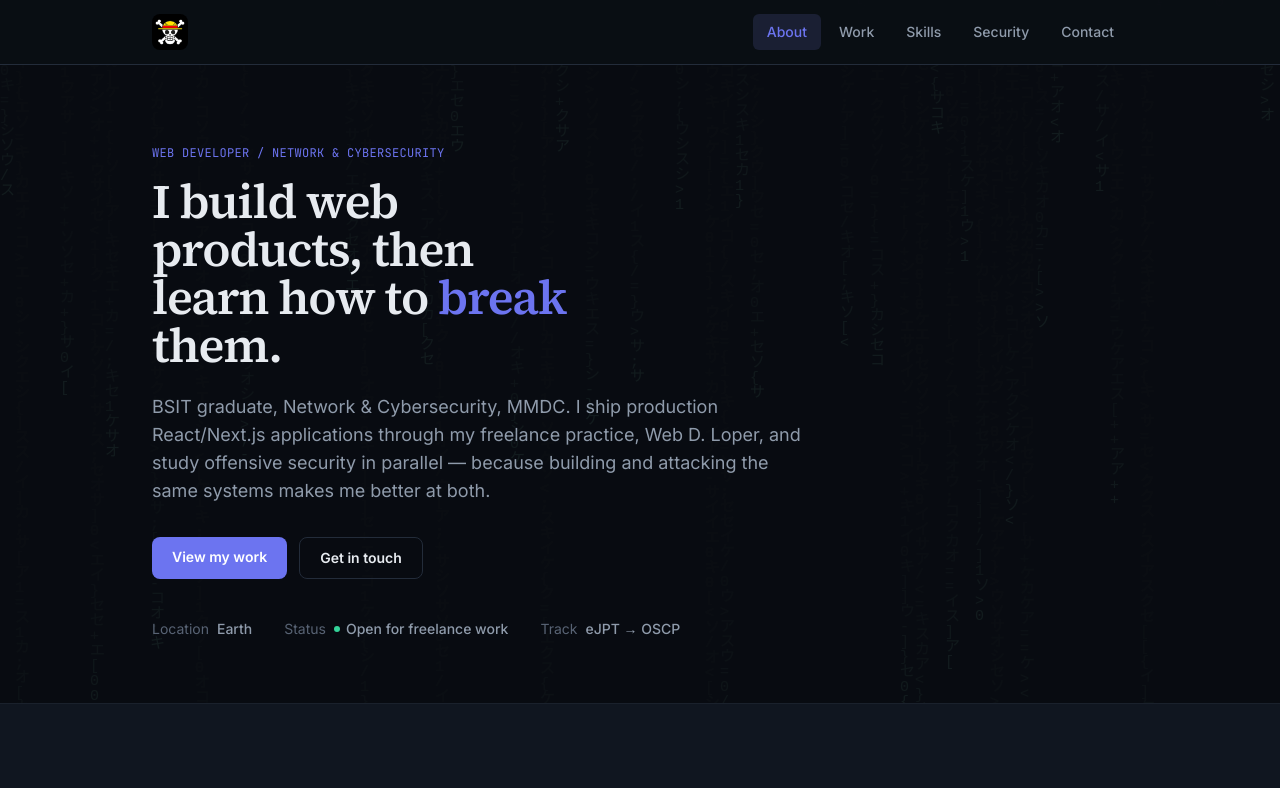
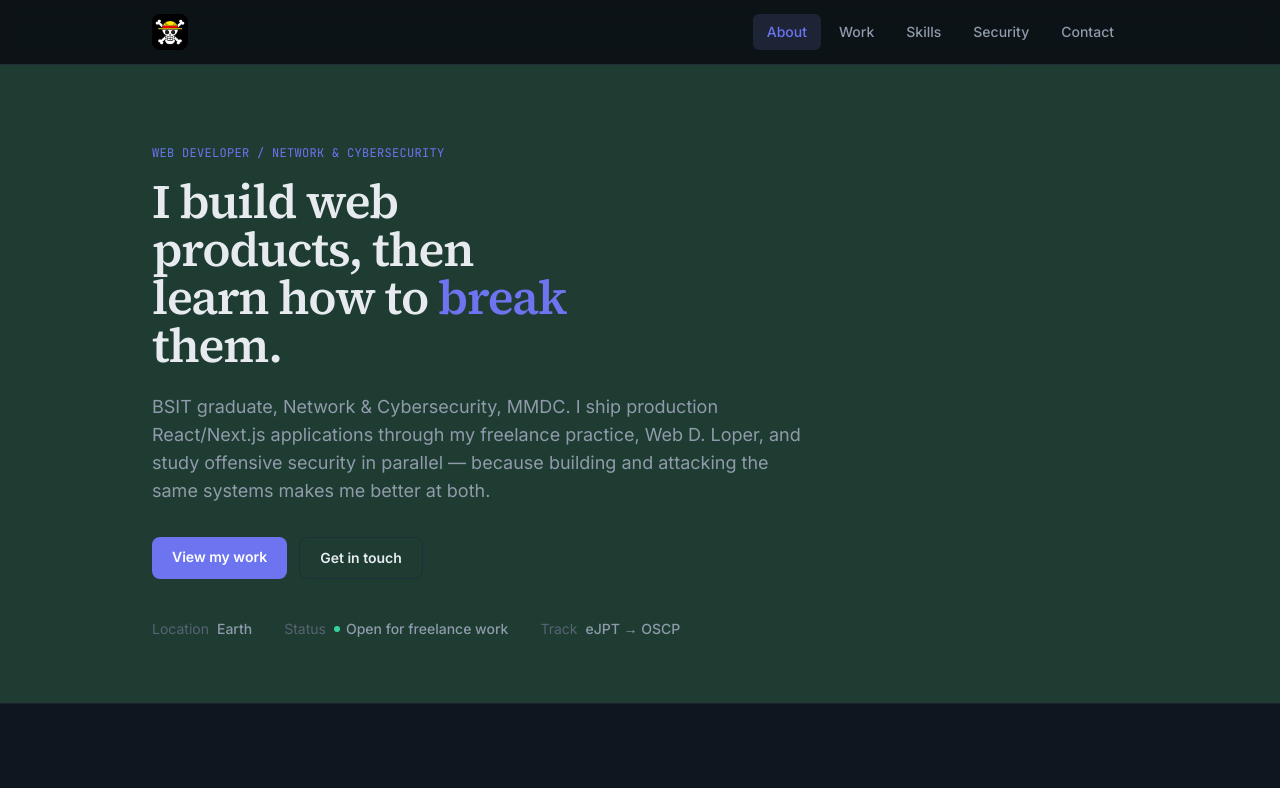
Before and after one commit to emaniebo420/Web-D.-Loper, a React (Vite) app: page / in a window 1280 px wide. Shown: the top 788 px of the page. Built offline with nearby package versions, Linux system fonts and the light colour scheme.

Commit message:
Update CodeRain.jsx

```diff
--- a/src/components/CodeRain.jsx
+++ b/src/components/CodeRain.jsx
@@ -52,8 +52,7 @@ export default function CodeRain() {
       if (time - lastTime < frameDelay) return
       lastTime = time
 
-      // fade previous frame instead of clearing, for trailing effect
-      ctx.fillStyle = 'rgba(11, 13, 14, 0.15)'
+      ctx.fillStyle = 'rgba(100, 220, 160, 0.35)'
       ctx.fillRect(0, 0, canvas.width, canvas.height)
 
       ctx.fillStyle = 'rgba(125, 211, 176, 0.35)' // accent green, low alpha
```
